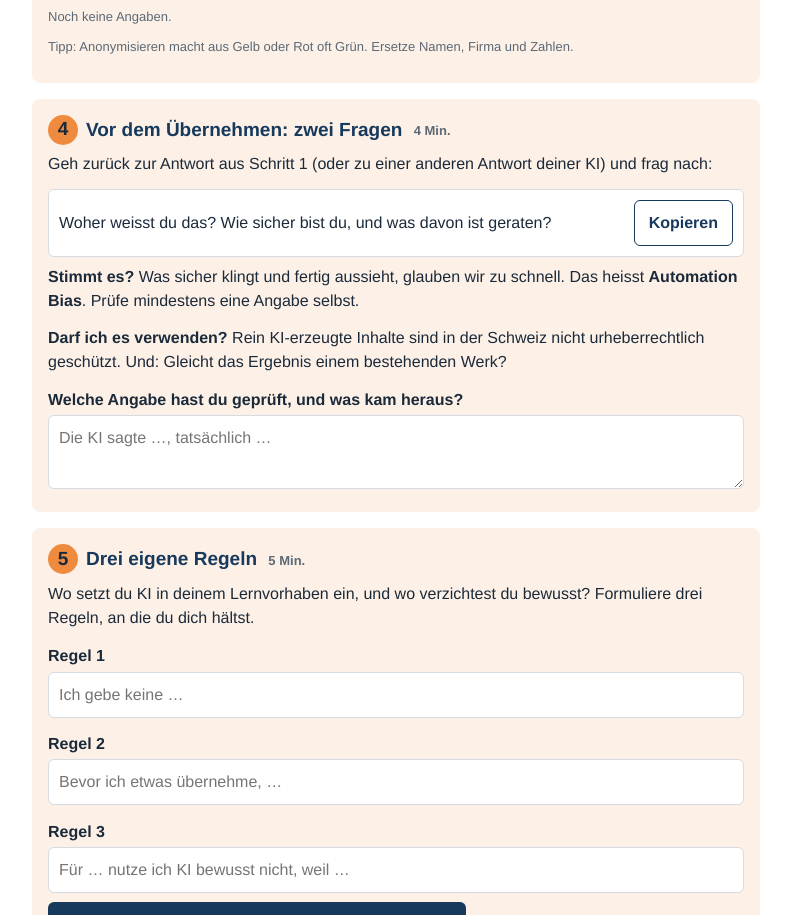
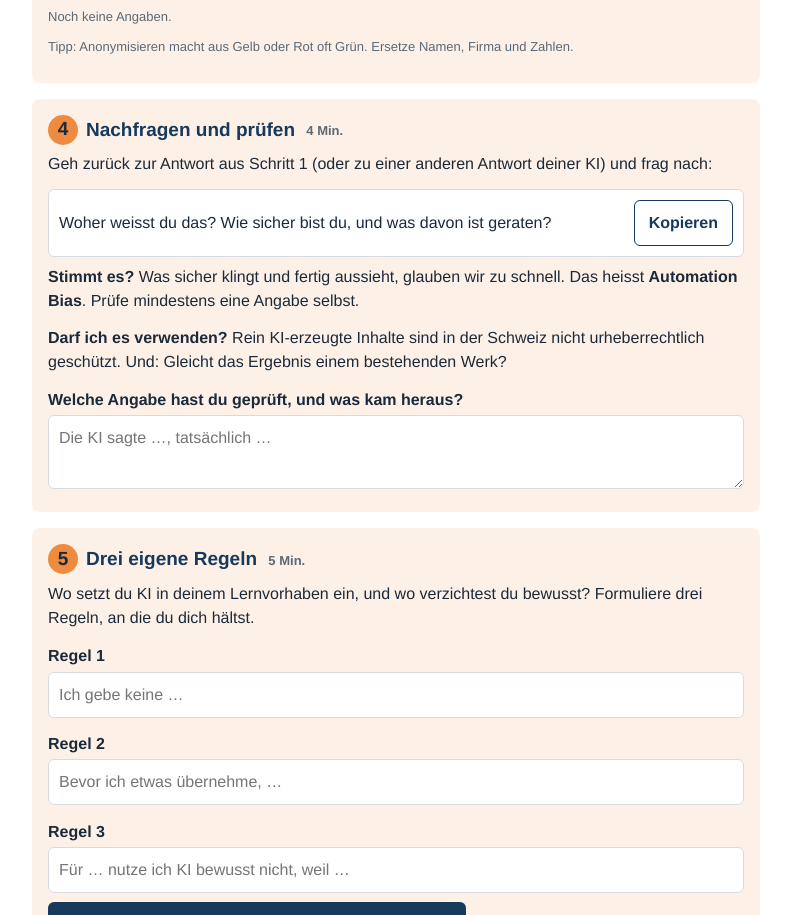
Before and after one commit to silvanadrian/ki-instruktionen-workshop, a plain HTML site: page docs/ampel.html in a window 1280 px wide. Shown: the part 1118-2033 px from the top of the page, without its empty margins (244-1035 px from the left). Drawn offline with Linux system fonts and the light colour scheme.

Commit message:
Workshop 4: Schritt 4 kürzer betitelt

```diff
--- a/docs/ampel.html
+++ b/docs/ampel.html
@@ -45,7 +45,7 @@
 </section>
 
 <section class="schritt">
-  <h2><span class="nr">4</span>Vor dem Übernehmen: zwei Fragen <span class="zeit">4 Min.</span></h2>
+  <h2><span class="nr">4</span>Nachfragen und prüfen <span class="zeit">4 Min.</span></h2>
   <p>Geh zurück zur Antwort aus Schritt 1 (oder zu einer anderen Antwort deiner KI) und frag nach:</p>
   <div class="frage"><span id="q2">Woher weisst du das? Wie sicher bist du, und was davon ist geraten?</span><button class="hell" data-copy="q2">Kopieren</button></div>
   <p><b>Stimmt es?</b> Was sicher klingt und fertig aussieht, glauben wir zu schnell. Das heisst <b>Automation Bias</b>. Prüfe mindestens eine Angabe selbst.</p>
```
